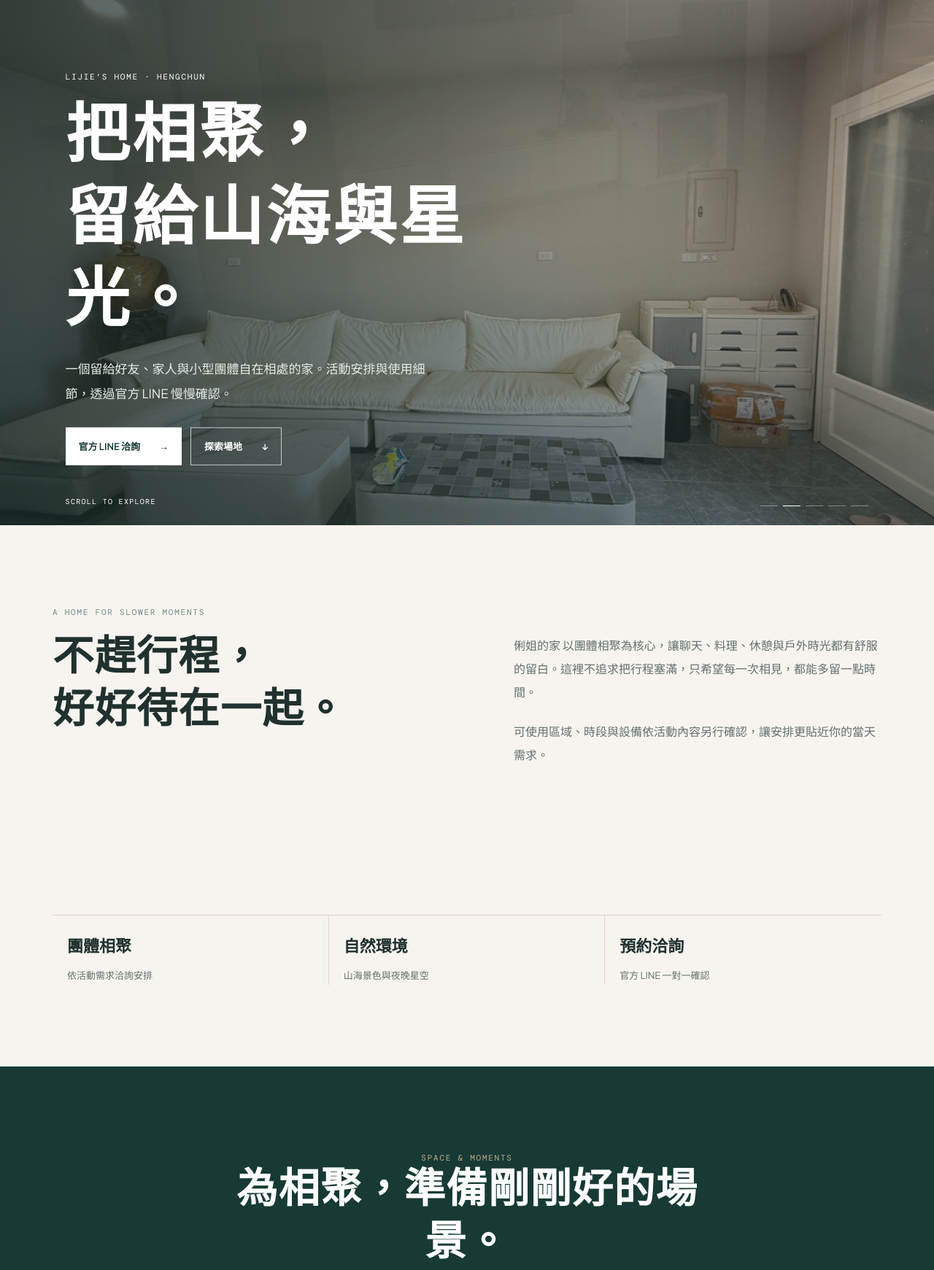
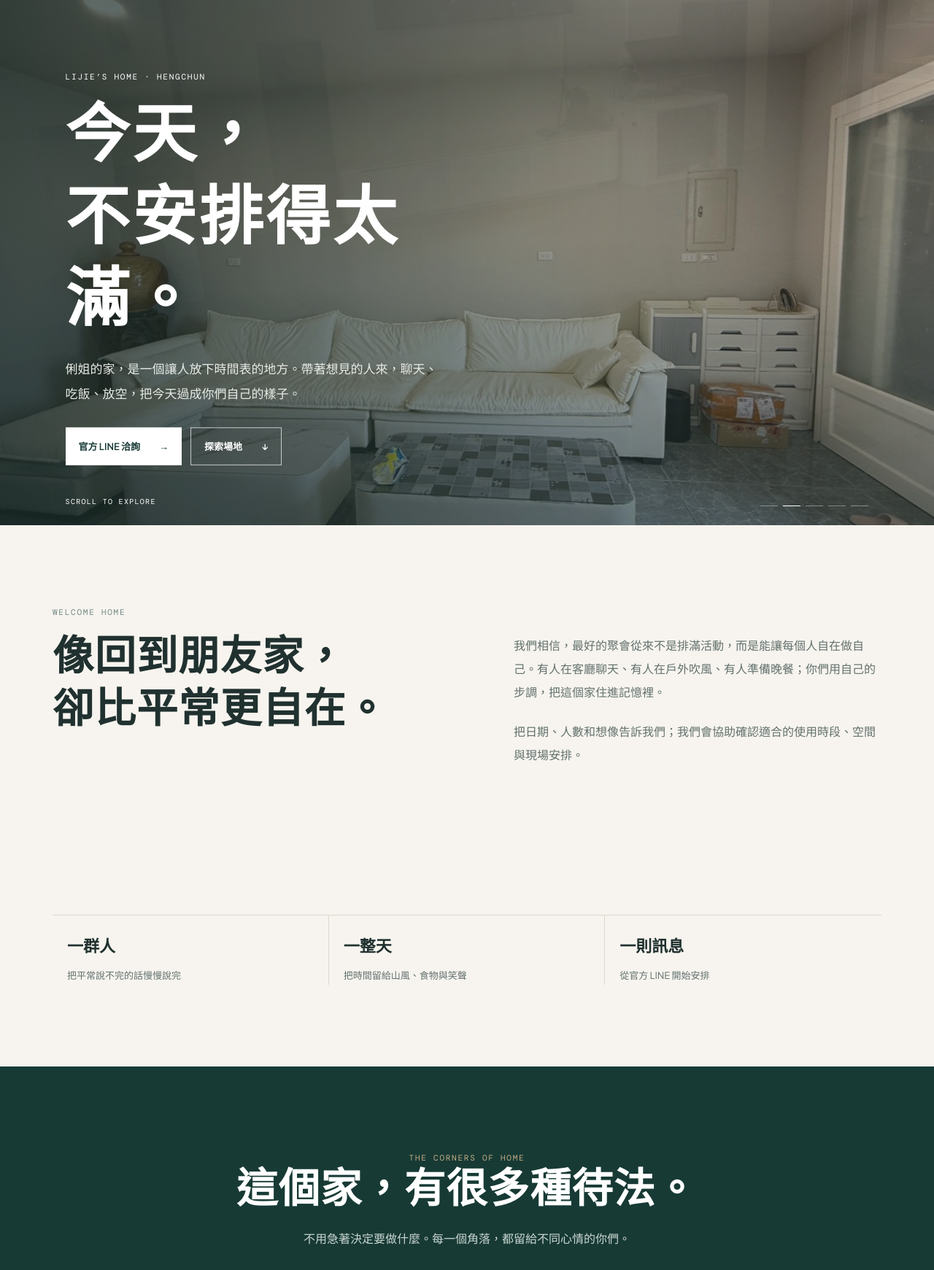
Before and after one commit to a0955523155-pixel/lijie-website, a plain HTML site: page index.html in a window 1280 px wide. Shown: the part 60-1801 px from the top of the page at 73% size. Drawn offline with nearby package versions, Linux system fonts and the light colour scheme.

Commit message:
Write original home concept for Lijies Home

```diff
--- a/index.html
+++ b/index.html
@@ -34,8 +34,8 @@
     </div>
     <div class="hero-inner">
       <p class="eyebrow">LIJIE’S HOME · HENGCHUN</p>
-      <h1>把相聚，<br>留給山海與星光。</h1>
-      <p class="hero-copy">一個留給好友、家人與小型團體自在相處的家。活動安排與使用細節，透過官方 LINE 慢慢確認。</p>
+      <h1>今天，<br>不安排得太滿。</h1>
+      <p class="hero-copy">俐姐的家，是一個讓人放下時間表的地方。帶著想見的人來，聊天、吃飯、放空，把今天過成你們自己的樣子。</p>
       <div class="hero-actions">
         <a class="button button-primary" href="https://line.me/ti/p/~080meayj" target="_blank" rel="noopener noreferrer">官方 LINE 洽詢 <span>→</span></a>
         <a class="button button-ghost" href="#space">探索場地 <span>↓</span></a>
@@ -45,14 +45,14 @@
   </header>
   <main>
     <section class="section intro" id="space">
-      <div><p class="eyebrow eyebrow-dark">A HOME FOR SLOWER MOMENTS</p><h2>不趕行程，<br>好好待在一起。</h2></div>
-      <div class="intro-body"><p>俐姐的家 以團體相聚為核心，讓聊天、料理、休憩與戶外時光都有舒服的留白。這裡不追求把行程塞滿，只希望每一次相見，都能多留一點時間。</p><p>可使用區域、時段與設備依活動內容另行確認，讓安排更貼近你的當天需求。</p></div>
+      <div><p class="eyebrow eyebrow-dark">WELCOME HOME</p><h2>像回到朋友家，<br>卻比平常更自在。</h2></div>
+      <div class="intro-body"><p>我們相信，最好的聚會從來不是排滿活動，而是能讓每個人自在做自己。有人在客廳聊天、有人在戶外吹風、有人準備晚餐；你們用自己的步調，把這個家住進記憶裡。</p><p>把日期、人數和想像告訴我們；我們會協助確認適合的使用時段、空間與現場安排。</p></div>
     </section>
-    <section class="section" style="padding-top:0"><div class="facts"><div class="fact"><strong>團體相聚</strong><span>依活動需求洽詢安排</span></div><div class="fact"><strong>自然環境</strong><span>山海景色與夜晚星空</span></div><div class="fact"><strong>預約洽詢</strong><span>官方 LINE 一對一確認</span></div></div></section>
-    <section class="dark-section"><div class="heading"><p class="eyebrow">SPACE & MOMENTS</p><h2>為相聚，準備剛剛好的場景。</h2><p>動靜之間，各自有舒服的位置；實際設備與使用方式將於洽詢時說明。</p></div><div class="facilities"><article class="facility"><img src="images/fac-ktv.jpg" alt="影音交流空間"><div class="facility-info"><h3><i class="fa-solid fa-microphone-lines"></i>影音交流空間</h3><p>大螢幕與音響，讓歡聚更有節奏。</p></div></article><article class="facility"><img src="images/fac-mahjong.jpg" alt="休閒交流空間"><div class="facility-info"><h3><i class="fa-solid fa-dice"></i>休閒交流空間</h3><p>一起聊天、遊戲，慢慢度過午後。</p></div></article><article class="facility"><img src="images/fac-pool.jpg" alt="戶外戲水與休憩區"><div class="facility-info"><h3><i class="fa-solid fa-water"></i>戶外戲水與休憩</h3><p>夏日裡的一點清涼與放鬆。</p></div></article><article class="facility"><img src="images/fac-bbq.jpg" alt="戶外料理區"><div class="facility-info"><h3><i class="fa-solid fa-fire-burner"></i>戶外料理區</h3><p>餐敘與戶外時光的自在延伸。</p></div></article></div></section>
-    <section class="use-section"><div class="use-photo" role="img" aria-label="自然採光的場地空間"></div><div class="use-content"><p class="eyebrow eyebrow-dark">HOW IT WORKS</p><h2>讓安排，從一句訊息開始。</h2><p>活動日期、人數與想進行的內容，是我們協助確認場地安排的起點。</p><div class="steps"><div class="step"><span class="step-no">01</span><div><h3>傳訊告訴我們需求</h3><p>提供日期、人數與活動類型。</p></div></div><div class="step"><span class="step-no">02</span><div><h3>確認使用安排</h3><p>確認時段、可使用區域與現場規範。</p></div></div><div class="step"><span class="step-no">03</span><div><h3>保留專屬相聚時光</h3><p>依確認內容完成後續安排。</p></div></div></div></div></section>
-    <section class="section nearby"><div class="heading"><p class="eyebrow eyebrow-dark">AROUND THE VILLA</p><h2>把恆春的日常，放進行程裡。</h2></div><div class="nearby-grid"><article class="nearby-card"><h3><i class="fa-solid fa-store"></i>便利生活</h3><ul><li><span>7-ELEVEN 便利商店</span><small>車程約 3 分鐘</small></li><li><span>Hi-Life 萊爾富</span><small>車程約 3 分鐘</small></li></ul></article><article class="nearby-card"><h3><i class="fa-solid fa-utensils"></i>在地美食</h3><ul><li><span>阿利海產</span><small>車程約 2 分鐘</small></li><li><span>漁之香海產</span><small>車程約 2 分鐘</small></li><li><span>邱家生魚片</span><small>車程約 5 分鐘</small></li></ul></article><article class="nearby-card"><h3><i class="fa-solid fa-umbrella-beach"></i>海岸景點</h3><ul><li><span>大光沙灘</span><small>車程約 4 分鐘</small></li><li><span>後壁湖漁港</span><small>車程約 5 分鐘</small></li><li><span>觀光半潛艇</span><small>車程約 5 分鐘</small></li></ul></article></div></section>
-    <section class="cta"><p class="eyebrow">LET'S PLAN YOUR DAY</p><h2>想約一個剛剛好的日子？</h2><p>加入官方 LINE，告訴我們日期、人數與活動想像；我們將回覆可行的場地使用安排。</p><a class="line-button" href="https://line.me/ti/p/~080meayj" target="_blank" rel="noopener noreferrer"><span class="line-mark">LINE</span> 加入官方帳號洽詢 <span>→</span></a></section>
+    <section class="section" style="padding-top:0"><div class="facts"><div class="fact"><strong>一群人</strong><span>把平常說不完的話慢慢說完</span></div><div class="fact"><strong>一整天</strong><span>把時間留給山風、食物與笑聲</span></div><div class="fact"><strong>一則訊息</strong><span>從官方 LINE 開始安排</span></div></div></section>
+    <section class="dark-section"><div class="heading"><p class="eyebrow">THE CORNERS OF HOME</p><h2>這個家，有很多種待法。</h2><p>不用急著決定要做什麼。每一個角落，都留給不同心情的你們。</p></div><div class="facilities"><article class="facility"><img src="images/fac-ktv.jpg" alt="影音交流空間"><div class="facility-info"><h3><i class="fa-solid fa-microphone-lines"></i>把歌唱大聲</h3><p>想唱就唱，想聽就聽，讓今晚多一點記憶點。</p></div></article><article class="facility"><img src="images/fac-mahjong.jpg" alt="休閒交流空間"><div class="facility-info"><h3><i class="fa-solid fa-dice"></i>把話說慢一點</h3><p>遊戲、聊天或只是坐著，都不需要一個理由。</p></div></article><article class="facility"><img src="images/fac-pool.jpg" alt="戶外戲水與休憩區"><div class="facility-info"><h3><i class="fa-solid fa-water"></i>把夏天留住</h3><p>陽光、微風和水面反光，是最自然的背景。</p></div></article><article class="facility"><img src="images/fac-bbq.jpg" alt="戶外料理區"><div class="facility-info"><h3><i class="fa-solid fa-fire-burner"></i>把晚餐拉長</h3><p>一起準備、一起分享，讓味道成為今天的註腳。</p></div></article></div></section>
+    <section class="use-section"><div class="use-photo" role="img" aria-label="自然採光的場地空間"></div><div class="use-content"><p class="eyebrow eyebrow-dark">A NOTE FROM LIJIE</p><h2>你們想怎麼聚，<br>就先跟我們說說。</h2><p>每一場相聚都不一樣。把你們的日子、想來的人和想做的事告訴我們，我們會協助把細節安排好。</p><div class="steps"><div class="step"><span class="step-no">01</span><div><h3>說說你們的那一天</h3><p>告訴我們日期、人數，還有你們想要的氣氛。</p></div></div><div class="step"><span class="step-no">02</span><div><h3>一起把細節放好</h3><p>確認適合的時段、使用區域與現場提醒。</p></div></div><div class="step"><span class="step-no">03</span><div><h3>留一個位置給你們</h3><p>依確認內容，準備好屬於你們的相聚時光。</p></div></div></div></div></section>
+    <section class="section nearby"><div class="heading"><p class="eyebrow eyebrow-dark">A LITTLE OUTING</p><h2>出門走走，<br>再回來好好聊天。</h2></div><div class="nearby-grid"><article class="nearby-card"><h3><i class="fa-solid fa-store"></i>便利生活</h3><ul><li><span>7-ELEVEN 便利商店</span><small>車程約 3 分鐘</small></li><li><span>Hi-Life 萊爾富</span><small>車程約 3 分鐘</small></li></ul></article><article class="nearby-card"><h3><i class="fa-solid fa-utensils"></i>在地美食</h3><ul><li><span>阿利海產</span><small>車程約 2 分鐘</small></li><li><span>漁之香海產</span><small>車程約 2 分鐘</small></li><li><span>邱家生魚片</span><small>車程約 5 分鐘</small></li></ul></article><article class="nearby-card"><h3><i class="fa-solid fa-umbrella-beach"></i>海岸景點</h3><ul><li><span>大光沙灘</span><small>車程約 4 分鐘</small></li><li><span>後壁湖漁港</span><small>車程約 5 分鐘</small></li><li><span>觀光半潛艇</span><small>車程約 5 分鐘</small></li></ul></article></div></section>
+    <section class="cta"><p class="eyebrow">SAVE A DAY FOR US</p><h2>下次相聚，<br>就來俐姐的家。</h2><p>加入官方 LINE，告訴我們你們想來的日期、人數與活動想法。我們會回覆可安排的使用資訊。</p><a class="line-button" href="https://line.me/ti/p/~080meayj" target="_blank" rel="noopener noreferrer"><span class="line-mark">LINE</span> 跟俐姐說聲嗨 <span>→</span></a></section>
   </main>
   <footer><p>© 2026 俐姐的家 · PRIVATE GATHERING SPACE</p><p>本頁僅為私人團體活動場地資訊展示，採預約洽詢制。使用日期、時段、活動內容、可使用區域及現場規範，以雙方確認內容為準；如涉及住宿、餐飲或其他受管制服務，請依當地法令及所需許可另行安排。</p></footer>
   <script>
```
